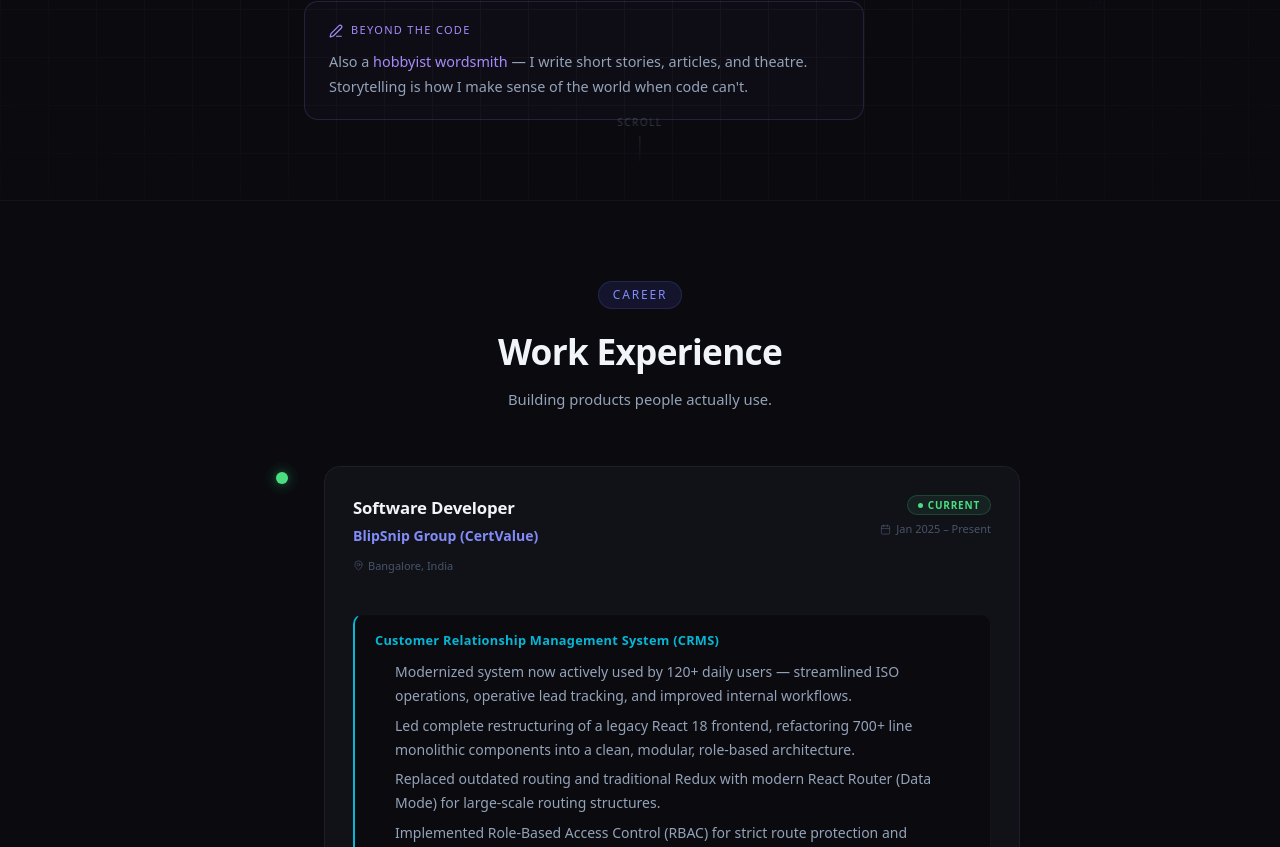
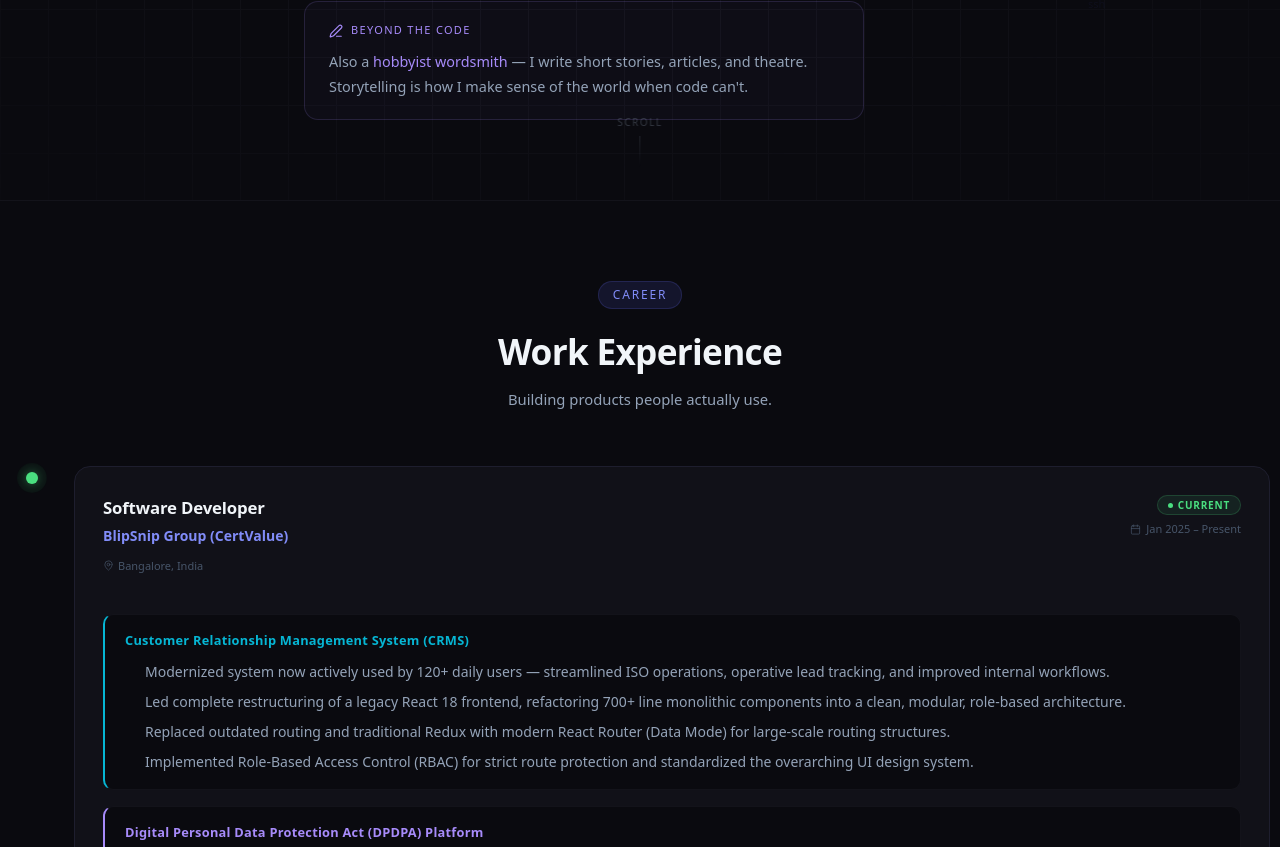
Before and after one commit to amgowda42/portfolio, a Next.js app: page / in a window 1280 px wide. Shown: the part 711-1558 px from the top of the page. Built offline with nearby package versions, Linux system fonts and the light colour scheme.

Commit message:
update in the experience section

```diff
--- a/components/Experience.tsx
+++ b/components/Experience.tsx
@@ -346,11 +346,10 @@ export default function Experience() {
       id="experience"
       style={{
         background: "var(--bg-primary)",
-        padding: "80px 0",
+        padding: "80px 10px",
         borderTop: "1px solid var(--border-subtle)",
       }}
     >
-      <div style={{ maxWidth: "1024px", margin: "0 auto", padding: "0 24px" }}>
       <div style={{ textAlign: "center", marginBottom: "56px" }}>
         <span
           style={{
@@ -392,7 +391,7 @@ export default function Experience() {
         </p>
       </div>
 
-        <div style={{ maxWidth: "760px", margin: "0 auto" }}>
+      <div style={{ margin: "auto" }}>
         {[...experiences].reverse().map((exp, i) => (
           <ExperienceCard
             key={exp.id}
@@ -400,7 +399,6 @@ export default function Experience() {
             isLast={i === experiences.length - 1}
           />
         ))}
-        </div>
       </div>
 
       <style jsx>{`
```
Lines whose indentation alone changed are shown as unchanged.
